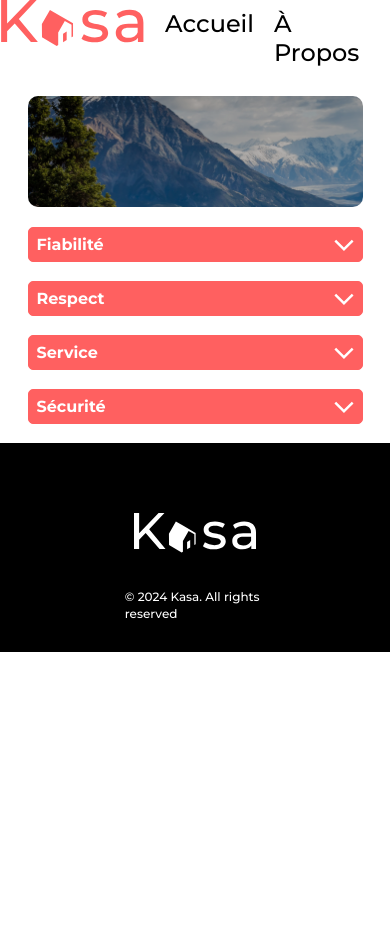
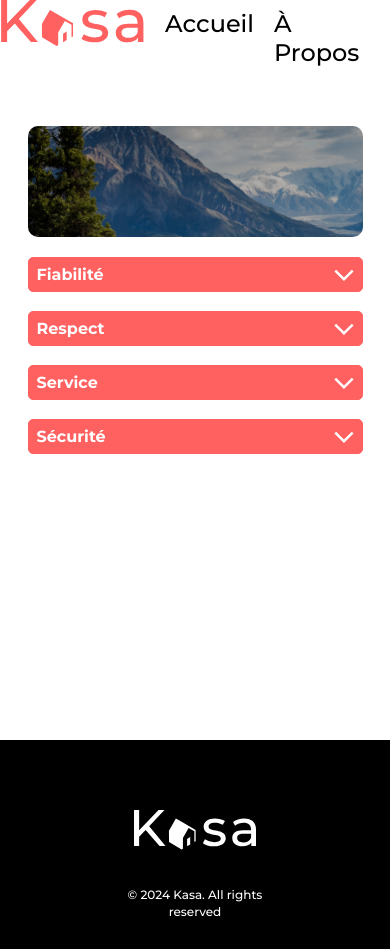
Before and after one commit to OCenjoyer/react-kasa, a React (Create React App) app: page /about in a window 390 px wide. Before the commit the page ends 844 px from the top, so only its background shows below. Built offline with nearby package versions, Linux system fonts and the light colour scheme.

Commit message:
Responsive du footer

```diff
--- a/src/components/footer/Footer.scss
+++ b/src/components/footer/Footer.scss
@@ -39,13 +39,15 @@ $line-height: 1.426;
 
 @media (max-width: 768px) {
     .container {
+        margin-top: -200px;
+        padding-bottom: 0;
         img {
             top: 70px;
         }
 
         &__text {
             margin-top: -10px;
-            font-size : 12px;
+            font-size: 12px;
         }
     }
 }
--- a/src/pages/about/about.jsx
+++ b/src/pages/about/about.jsx
@@ -2,14 +2,17 @@ import React from "react";
 import AboutBanner from "../../components/abt_banner/Abt_Banner";
 import Collapse from "../../components/collapse/Collapse";
 import deroulant from "../../logements/deroulant.json";
+import './about.scss';
 
 export default function About() {
     return (
-		<div>
+        <div className="wrapper">
             <AboutBanner />
+            <div className="content">
                 {deroulant.map((rule, index) => (
                     <Collapse key={index} aboutTitle={rule.aboutTitle} aboutText={rule.aboutText} />
                 ))}
             </div>
+        </div>
     );
 }
--- /dev/null
+++ b/src/pages/about/about.scss
@@ -0,0 +1,35 @@
+html, body {
+    height: 100%;
+    margin: 0;
+}
+
+.wrapper {
+    display: flex;
+    flex-direction: column;
+    min-height: 100vh;
+}
+
+.content {
+    flex: 1;
+}
+
+footer {
+    background-color: #000;
+    color: #fff;
+    text-align: center;
+    padding: 20px;
+}
+
+@media (max-width: 768px) {
+    footer {
+        padding: 15px;
+        font-size: 14px;
+    }
+}
+
+@media (min-width: 769px) {
+    footer {
+        padding: 20px;
+        font-size: 16px;
+    }
+}
```
Lines whose indentation alone changed are shown as unchanged.
